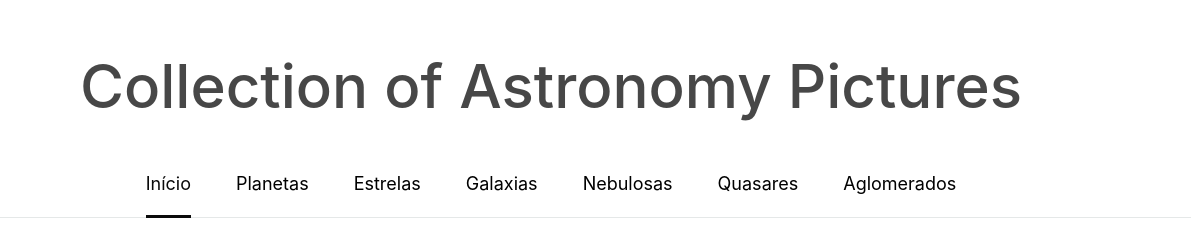
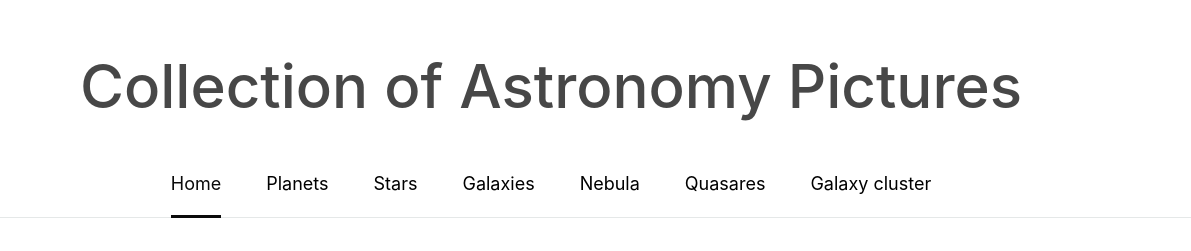
Before and after one commit to Naph4r/Site_Astronomy_Collection, a plain HTML site: page Projeto/index.html in a window 1280 px wide. Shown: the top 251 px of the page, 89-1280 px from the left. Drawn offline with nearby package versions, Linux system fonts and the light colour scheme; no server answers; a web font is replaced by a local one.

Commit message:
att names

```diff
--- a/Projeto/index.html
+++ b/Projeto/index.html
@@ -76,13 +76,13 @@
 			<div class="dropdown">
 				<div class="dropdown_inner">
 					<ul class="anchor_nav">
-						<li class="current"><a href="#Início">Início</a></li>
-						<li><a href="#Planetas">Planetas</a></li>
-						<li><a href="#Estrelas">Estrelas</a></li>
-						<li><a href="#Glaxias">Glaxias</a></li>
-						<li><a href="#Nebulosas">Nebulosas</a></li>
+						<li class="current"><a href="#Home">Home</a></li>
+						<li><a href="#Planets">Planets</a></li>
+						<li><a href="#Stars">Stars</a></li>
+						<li><a href="#Galaxies">Glaxies</a></li>
+						<li><a href="#Nebula">Nebula</a></li>
 						<li><a href="#Quasares">Quasares</a></li>
-						<li><a href="#Aglomerados">Aglomerados</a></li>
+						<li><a href="#Galaxy cluster">Galaxy cluster</a></li>
 					</ul>
 				</div>
 			</div>
@@ -99,13 +99,13 @@
 					</div>
 					<div class="menu">
 						<ul class="anchor_nav">
-							<li class="current"><a href="#Inicio">Início</a></li>
-							<li><a href="#Planetas">Planetas</a></li>
-							<li><a href="#Estrelas">Estrelas</a></li>
-							<li><a href="#Galaxias">Galaxias</a></li>
-							<li><a href="#Nebulosas">Nebulosas</a></li>
+							<li class="current"><a href="#Inicio">Home</a></li>
+							<li><a href="#Planets">Planets</a></li>
+							<li><a href="#Stars">Stars</a></li>
+							<li><a href="#Galaxies">Galaxies</a></li>
+							<li><a href="#Nebula">Nebula</a></li>
 							<li><a href="#Quasares">Quasares</a></li>
-							<li><a href="#Aglomerados">Aglomerados</a></li>
+							<li><a href="#Galaxy Cluster">Galaxy cluster</a></li>
 						</ul>
 						<span class="ccc"></span>
 					</div>
@@ -213,7 +213,7 @@
 		<!--</a><a href="#"><i class="icon ion-social-facebook"></i>-->
 			</a></div>
             <ul class="list-inline">
-                <li class="list-inline-item"><a href="#">Início</a></li>
+                <li class="list-inline-item"><a href="#">Home</a></li>
               <!--  <li class="list-inline-item"><a href="#">Services</a></li>
                 <li class="list-inline-item"><a href="#">About</a></li>
                 <li class="list-inline-item"><a href="#">Terms</a></li>
```
